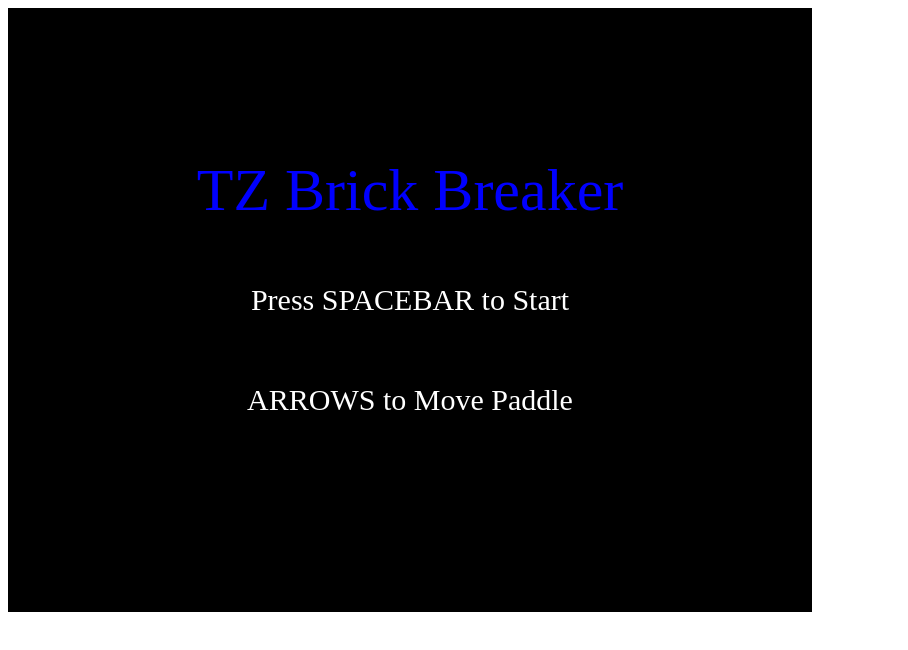
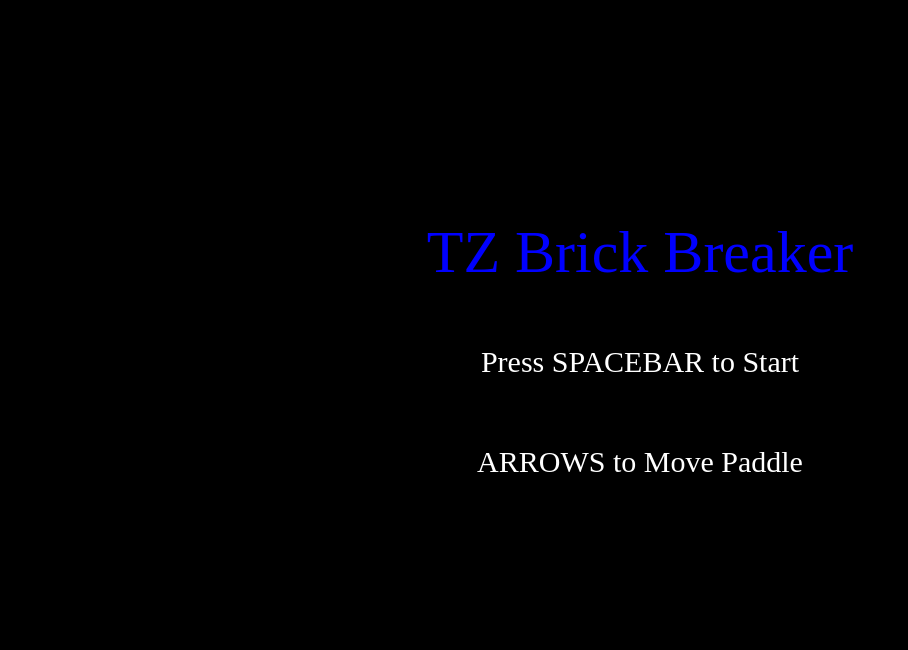
Before and after one commit to shawnantonucci/TZ-Brick-Breaker, a website built with Parcel: page index.html in a window 1280 px wide. Shown: the whole page, without its empty margins (0-908 px from the left). Built offline with nearby package versions, Linux system fonts and the light colour scheme.

Commit message:
moved canvas and added color

```diff
--- a/index.html
+++ b/index.html
@@ -7,10 +7,17 @@
   <style>
     #gameScreen {
       border: 2px solid black;
+      background-color: white;
     }
 
     img {
       display: none;
+    }
+
+    body {
+      text-align: center;
+      margin-top: 70px;
+      background-color: black;
     }
   </style>
 </head>
```
Also changed, not shown: dist/index.html, dist/index.js, 1 other file.
